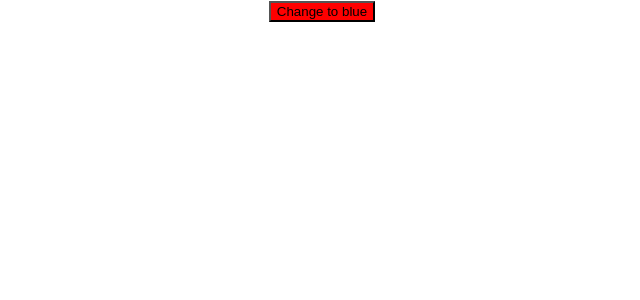
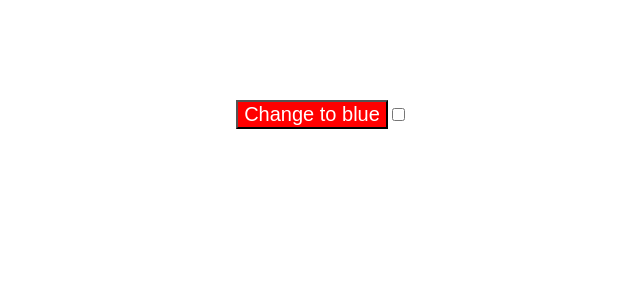
Before and after one commit to annpermi/color-botton, a React (Create React App) app: page / in a window 1280 px wide. Shown: the top 300 px of the page, without its empty margins (318-958 px from the left). Built offline with nearby package versions, Linux system fonts and the light colour scheme.

Commit message:
Test and code checkbox functionality

```diff
--- a/src/App.css
+++ b/src/App.css
@@ -1,38 +1,9 @@
 .App {
   text-align: center;
+  margin-top: 100px;
 }
 
-.App-logo {
-  height: 40vmin;
-  pointer-events: none;
+button {
+  color: white;
+  font-size: 20px;
 }
-
-@media (prefers-reduced-motion: no-preference) {
-  .App-logo {
-    animation: App-logo-spin infinite 20s linear;
-  }
-}
-
-.App-header {
-  background-color: #282c34;
-  min-height: 100vh;
-  display: flex;
-  flex-direction: column;
-  align-items: center;
-  justify-content: center;
-  font-size: calc(10px + 2vmin);
-  color: white;
-}
-
-.App-link {
-  color: #61dafb;
-}
-
-@keyframes App-logo-spin {
-  from {
-    transform: rotate(0deg);
-  }
-  to {
-    transform: rotate(360deg);
-  }
-}
--- a/src/App.js
+++ b/src/App.js
@@ -1,9 +1,10 @@
 import React, { useState } from "react";
-import logo from "./logo.svg";
 import "./App.css";
 
 function App() {
   const [colorBtn, setColorBtn] = useState("red");
+  const [disabled, setDisabled] = useState(false);
+
   const newColorBtn = colorBtn === "red" ? "blue" : "red";
 
   return (
@@ -11,9 +12,17 @@ function App() {
       <button
         style={{ backgroundColor: colorBtn }}
         onClick={() => setColorBtn(newColorBtn)}
+        disabled={disabled}
       >
         Change to {newColorBtn}
       </button>
+      <input
+        type="checkbox"
+        onChange={(e) => setDisabled(e.target.checked)}
+        data-testid="input-checkbox-checked"
+        defaultChecked={disabled}
+        aria-checked={disabled}
+      />
     </div>
   );
 }
```
Also changed, not shown: 1 other file (tests, documents, lock files or other folders).
